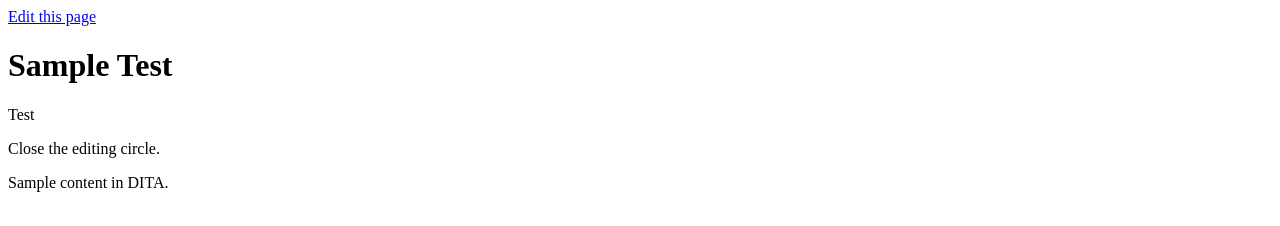
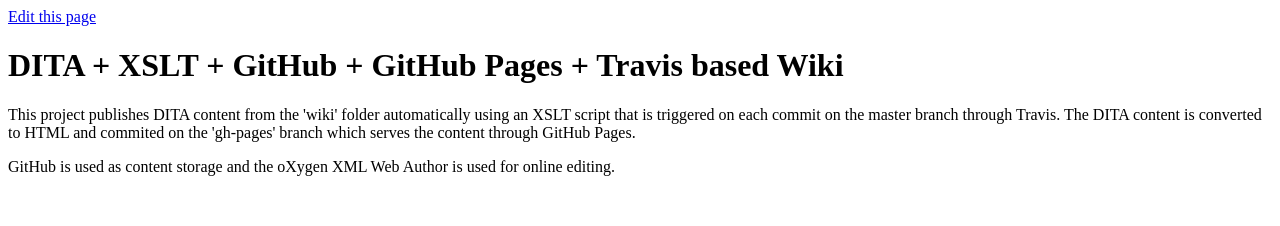
Before and after one commit to georgebina/ghd-wiki, a plain HTML site: page index.html in a window 1280 px wide. Drawn offline with Linux system fonts and the light colour scheme.

Commit message:
rebuild pages at d7bafa3

```diff
--- a/index.html
+++ b/index.html
@@ -1,6 +1,6 @@
 <?xml version="1.0" encoding="UTF-8"?><html>
    <head>
-      <title>Sample Test</title>
+      <title>DITA + XSLT + GitHub + GitHub Pages + Travis based Wiki</title>
    </head>
    <body>
       <div id="header">
@@ -8,11 +8,18 @@
       </div>
       <div id="content">
          <div>
-            <h1>Sample Test</h1>
+            <h1>DITA + XSLT + GitHub + GitHub Pages + Travis based Wiki</h1>
             <div>
-               <p>Test</p>
-               <p>Close the editing circle.</p>
-               <p>Sample content in DITA.</p>
+               <p>This project publishes DITA content from the 'wiki' folder automatically using an
+                  XSLT script
+                  that is triggered on each commit on the master branch through Travis. The DITA content
+                  is
+                  converted to HTML and commited on the 'gh-pages' branch which serves the content through
+                  GitHub Pages.
+               </p>
+               <p>GitHub is used as content storage and the oXygen XML Web Author is used for online
+                  editing.
+               </p>
             </div>
          </div>
       </div>
```
